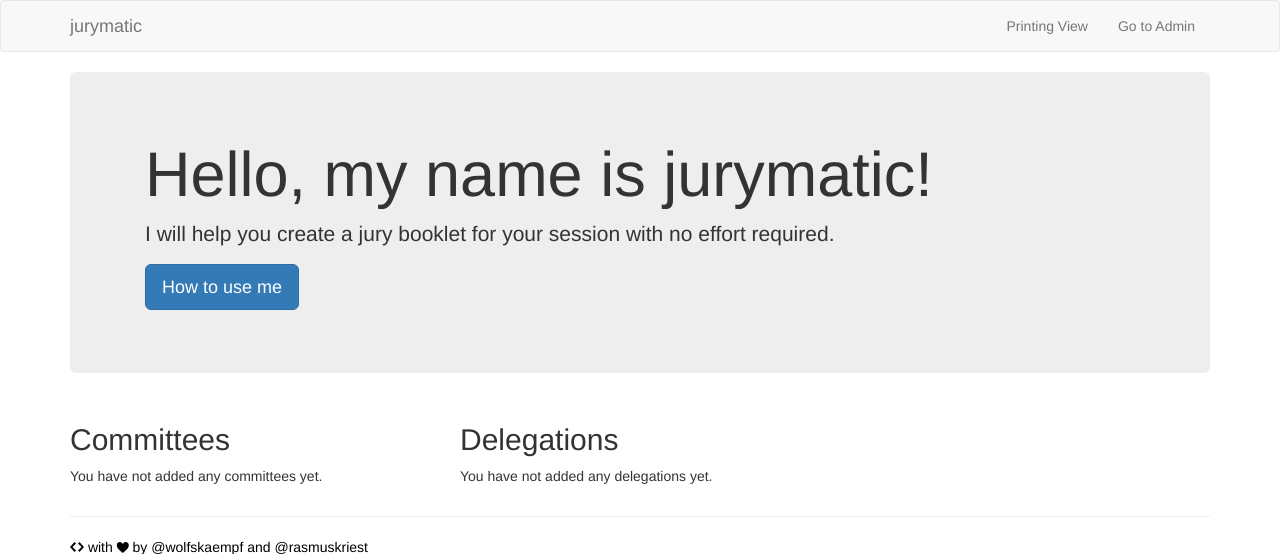
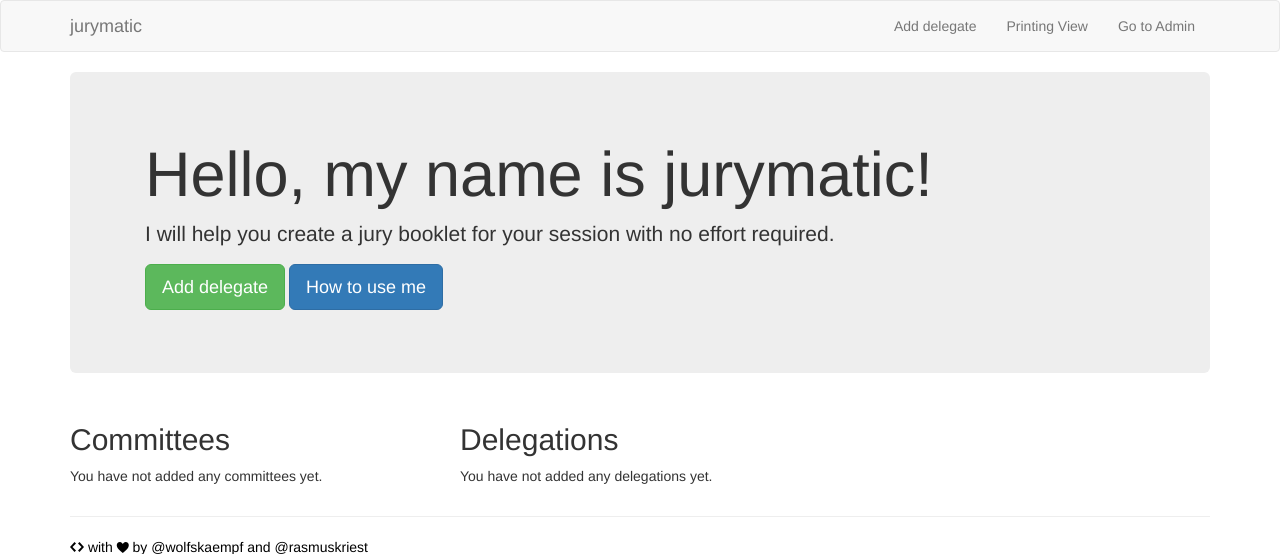
Before and after one commit to wolfskaempf/jurymatic, a Django app: page / in a window 1280 px wide. Shown: the top 554 px of the page. Run offline with Django 3.2, Linux system fonts and the light colour scheme; data that the repository does not hold is empty; some libraries are stand-ins or nearby versions.

Commit message:
add link to create_delegate view to home and navbar

```diff
--- a/jurycore/templates/jurycore/_navbar.html
+++ b/jurycore/templates/jurycore/_navbar.html
@@ -3,7 +3,8 @@
 <nav class="navbar navbar-default hidden-print" role="navigation">
     <div class="container">
         <div class="navbar-header">
-      <button type="button" class="navbar-toggle collapsed" data-toggle="collapse" data-target="#navbar" aria-expanded="false" aria-controls="navbar">
+            <button type="button" class="navbar-toggle collapsed" data-toggle="collapse" data-target="#navbar"
+                    aria-expanded="false" aria-controls="navbar">
                 <span class="sr-only">Toggle navigation</span>
                 <span class="icon-bar"></span>
                 <span class="icon-bar"></span>
@@ -16,6 +17,7 @@
             <!--/.nav navbar-nav-->
 
             <ul class="nav navbar-nav navbar-right">
+                <li><a href="{% url 'jurycore:delegate_create' %}">Add delegate</a></li>
                 <li><a href="{% url 'jurycore:printing_view' %}">Printing View</a></li>
                 <li><a href="/admin/">Go to Admin</a></li>
             </ul>
--- a/jurycore/templates/jurycore/home.html
+++ b/jurycore/templates/jurycore/home.html
@@ -14,7 +14,11 @@
                 </p>
                 <p>
                 <div class="btn-group-lg">
-          <a href="https://www.youtube.com/playlist?list=PLWqZWxSNRmk83SRJ2hx3tqCu2GrglyhFW" class="btn btn-primary btn-lg" target="_blank">How to use me</a>
+                    <a href="{% url 'jurycore:delegate_create' %}"
+                       class="btn btn-success btn-lg">Add delegate</a>
+                    <a href="https://www.youtube.com/playlist?list=PLWqZWxSNRmk83SRJ2hx3tqCu2GrglyhFW"
+                       class="btn btn-primary btn-lg" target="_blank">How to use me</a>
+
                 </div>
                 </p>
             </div>
@@ -43,7 +47,8 @@
                 {% if delegations %}
                     {% for delegation in delegations %}
                         <ul>
-        <li><a href="{% url 'jurycore:delegation_show' delegation.pk %}">{{ delegation.name }}</a></li>
+                            <li><a href="{% url 'jurycore:delegation_show' delegation.pk %}">{{ delegation.name }}</a>
+                            </li>
                         </ul>
                     {% endfor %}
                 {% else %}
@@ -61,7 +66,8 @@
                         <br>
                         {{ latest_delegate.delegation }}
                     </p>
-      <img src="{{ latest_delegate.photo.url }}" alt="Photo of {{ latest_delegate.name }}" class="img-responsive img-rounded img-sm" />
+                    <img src="{{ latest_delegate.photo.url }}" alt="Photo of {{ latest_delegate.name }}"
+                         class="img-responsive img-rounded img-sm"/>
                 </div>
             {% endif %}
         </div>
```
Lines whose indentation alone changed are shown as unchanged.
